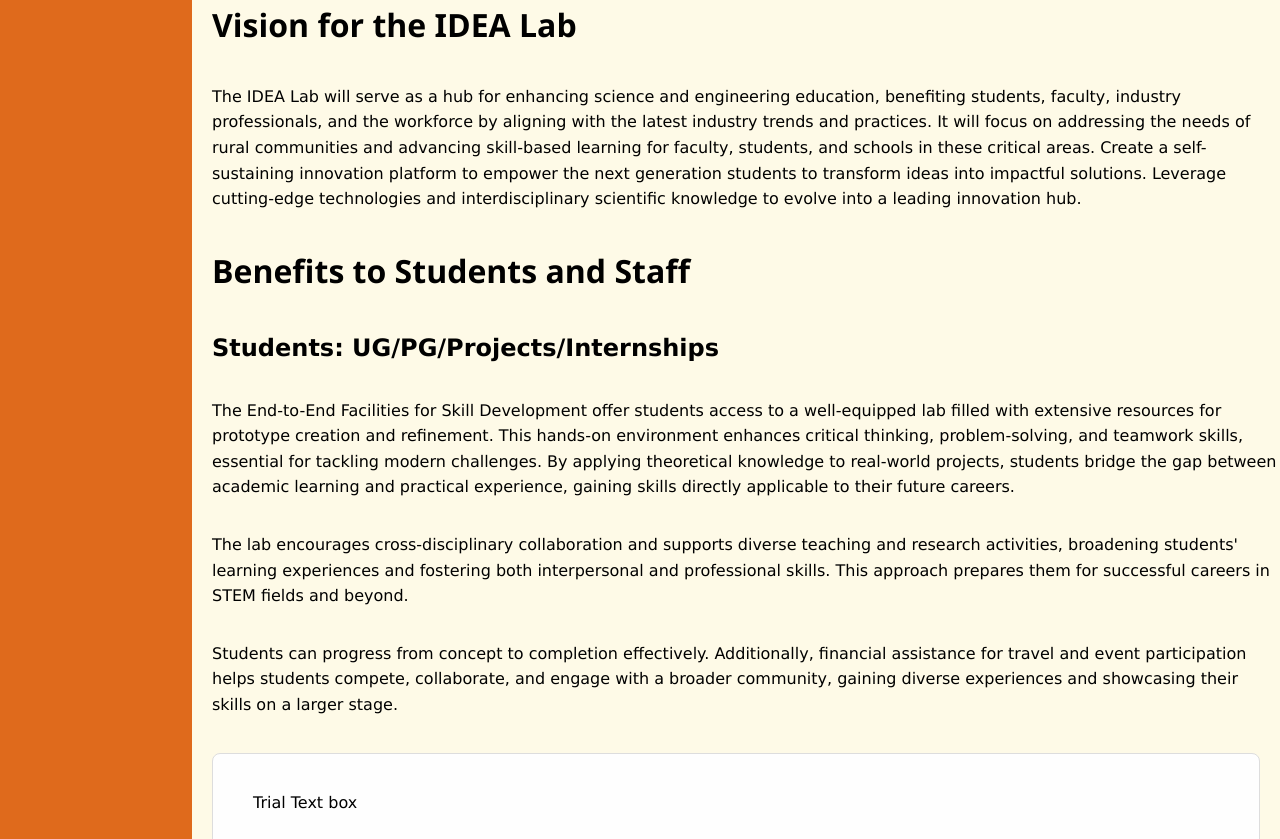
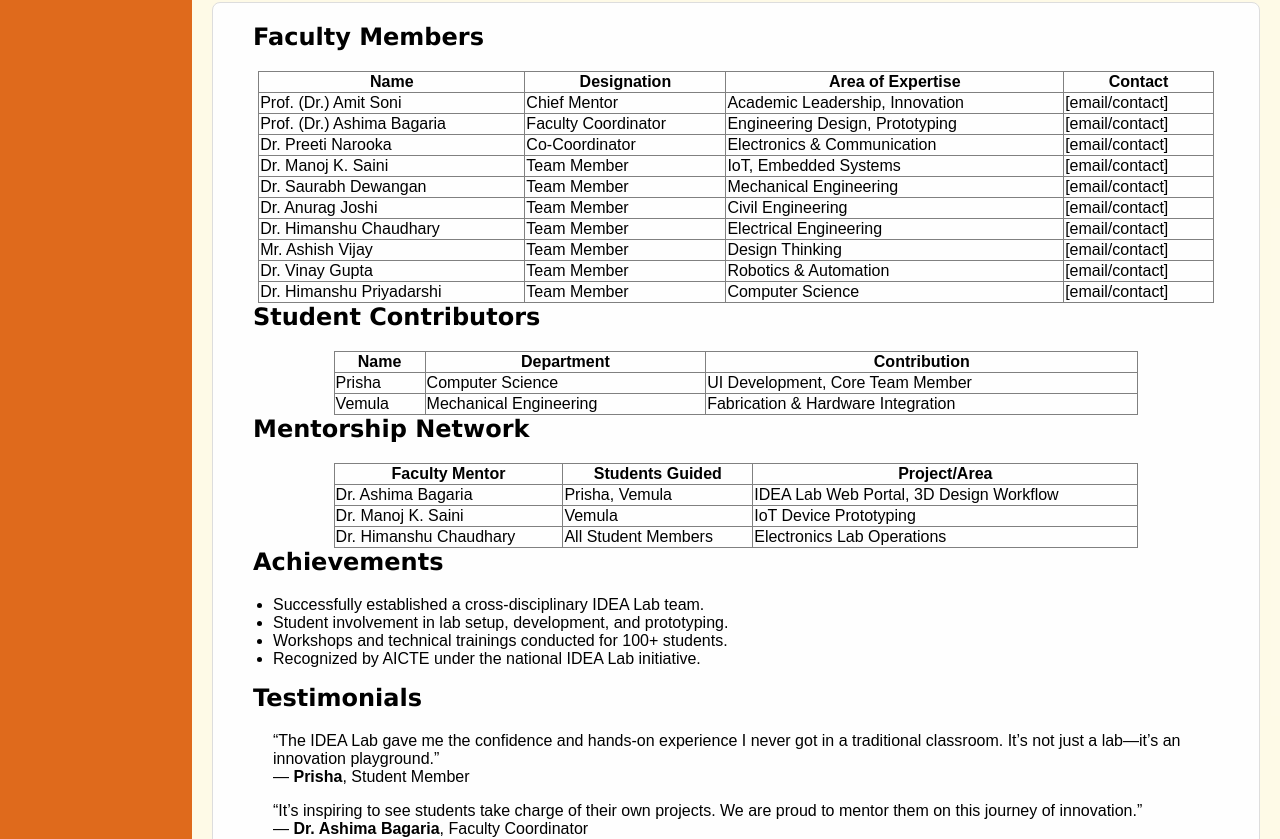
Before and after one commit to Ananya-Vemula/idealabmujuiux, a React (Create React App) app: page /students in a window 1280 px wide. Shown: the part 301-1140 px from the top of the page. Built offline with nearby package versions, Linux system fonts and the light colour scheme.

Commit message:
Created student page,and linked both about us and student page to the app.js

```diff
--- a/src/AboutUsPage.js
+++ b/src/AboutUsPage.js
@@ -1,37 +1,8 @@
 import React from 'react';
-import './AboutUsPage.css';
 
 const AboutUsPage = () => {
   return (
-    <div className="about-page">
-      <div className="sidebar">
-        <ul>
-          <li>Section 1</li>
-          <li>Section 2</li>
-          <li>Section 3</li>
-        </ul>
-      </div>
-
-      <div className="main-content">
-        <nav className="top-nav">
-          <ul>
-            <li>About Us</li>
-            <li>Facilities</li>
-            <li>Projects & Research</li>
-            <li>Get Involved</li>
-            <li>Student & Faculties</li>
-          </ul>
-        </nav>
-
-        <div className="carousel-placeholder">
-          <p>Carousel</p>
-          <div className="arrows">
-            <span>&lt;</span>
-            <span>&gt;</span>
-          </div>
-        </div>
-
-        <section className="section-content">
+    <>
       <h2>About Us</h2>
       <p>
         The [Your Institution's Name] has established a dedicated center under the visionary
@@ -88,6 +59,7 @@ const AboutUsPage = () => {
       </p>
 
       <h2>Benefits to Students and Staff</h2>
+
       <h3>Students: UG/PG/Projects/Internships</h3>
       <p>
         The End-to-End Facilities for Skill Development offer students access to a well-equipped
@@ -125,9 +97,7 @@ const AboutUsPage = () => {
         <li>Prisha</li>
         <li>Vemula</li>
       </ul>
-        </section>
-      </div>
-    </div>
+    </>
   );
 };
 
--- a/src/App.js
+++ b/src/App.js
@@ -1,5 +1,8 @@
 import React, { useState, useEffect } from 'react';
 import './App.css';
+import { Routes, Route, Link } from 'react-router-dom';
+import AboutUsPage from './AboutUsPage';
+import StudentsAndFacultiesPage from './StudentsAndFacultiesPage';
 
 const images = [
   '/images/img1.jpg',
@@ -14,14 +17,14 @@ const App = () => {
   const prev = () => setIndex((index - 1 + images.length) % images.length);
 
   useEffect(() => {
-    const interval = setInterval(next, 3000); // auto next every 3s
+    const interval = setInterval(next, 3000);
     return () => clearInterval(interval);
   }, [index]);
 
   return (
     <div className="page-container">
       <div className="container">
-        {/* Side Navigation */}
+        {/* Static Sidebar */}
         <div className="side-nav">
           <ul>
             <li>Section 1</li>
@@ -32,42 +35,54 @@ const App = () => {
 
         {/* Main Content */}
         <div className="main-content">
-          {/* Top Navigation */}
+          {/* Static Top Navbar */}
           <div className="top-nav">
             <nav>
-              <a href="#about">About Us</a>
+              <Link to="/about">About Us</Link>
               <a href="#facilities">Facilities</a>
               <a href="#projects">Projects & Research</a>
               <a href="#involved">Get Involved</a>
-              <a href="#people">Student & Faculties</a>
+              <Link to="/students">Student & Faculties</Link>
             </nav>
           </div>
 
-          {/* Image Carousel */}
+          {/* Static Carousel */}
           <div className="carousel">
             <button onClick={prev}>&lt;</button>
             <img src={images[index]} alt="Carousel" />
             <button onClick={next}>&gt;</button>
           </div>
 
-          <h1>Vision for the IDEA Lab</h1>
-          <p>The IDEA Lab will serve as a hub for enhancing science and engineering education, benefiting students, faculty, industry professionals, and the workforce by aligning with the latest industry trends and practices. It will focus on addressing the needs of rural communities and advancing skill-based learning for faculty, students, and schools in these critical areas. Create a self-sustaining innovation platform to empower the next generation students to transform ideas into impactful solutions. Leverage cutting-edge technologies and interdisciplinary scientific knowledge to evolve into a leading innovation hub.</p>
-
-          <h1>Benefits to Students and Staff</h1>
-          <h2>Students: UG/PG/Projects/Internships</h2>
-          <p>The End-to-End Facilities for Skill Development offer students access to a well-equipped lab filled with extensive resources for prototype creation and refinement. This hands-on environment enhances critical thinking, problem-solving, and teamwork skills, essential for tackling modern challenges. By applying theoretical knowledge to real-world projects, students bridge the gap between academic learning and practical experience, gaining skills directly applicable to their future careers.</p>
-          <p>The lab encourages cross-disciplinary collaboration and supports diverse teaching and research activities, broadening students' learning experiences and fostering both interpersonal and professional skills. This approach prepares them for successful careers in STEM fields and beyond.</p>
-          <p>Students can progress from concept to completion effectively. Additionally, financial assistance for travel and event participation helps students compete, collaborate, and engage with a broader community, gaining diverse experiences and showcasing their skills on a larger stage.</p>
-
-          {/* Text Section 1 */}
+          {/* Dynamic Page Content only */}
           <div className="text-block">
-            <p>Trial Text box</p>
+            <Routes>
+              <Route path="/about" element={<AboutUsPage />} />
+              <Route path="/students" element={<StudentsAndFacultiesPage />} />
+              <Route
+                path="/"
+                element={
+                  <>
+                    <h1>Vision for the IDEA Lab</h1>
+                    <p>
+                      The IDEA Lab will serve as a hub for enhancing science and engineering
+                      education, benefiting students, faculty, industry professionals, and the
+                      workforce by aligning with the latest industry trends and practices...
+                    </p>
+                    <h1>Benefits to Students and Staff</h1>
+                    <h2>Students: UG/PG/Projects/Internships</h2>
+                    <p>
+                      The End-to-End Facilities for Skill Development offer students access to
+                      a well-equipped lab...
+                    </p>
+                  </>
+                }
+              />
+            </Routes>
           </div>
-
         </div>
       </div>
 
-      {/* Contact Us Footer */}
+      {/* Static Footer */}
       <footer className="footer">
         <p>Contact Us | College: Manipal University Jaipur | Phone: 0141 399 9100</p>
       </footer>
--- /dev/null
+++ b/src/StudentsAndFacultiesPage.js
@@ -0,0 +1,83 @@
+import React from 'react';
+
+const StudentsAndFacultiesPage = () => {
+  return (
+    <>
+      <h2>Faculty Members</h2>
+      <table style={{ width: '95%', margin: 'auto', borderCollapse: 'collapse' }} border="1">
+        <thead>
+          <tr>
+            <th>Name</th>
+            <th>Designation</th>
+            <th>Area of Expertise</th>
+            <th>Contact</th>
+          </tr>
+        </thead>
+        <tbody>
+          <tr><td>Prof. (Dr.) Amit Soni</td><td>Chief Mentor</td><td>Academic Leadership, Innovation</td><td>[email/contact]</td></tr>
+          <tr><td>Prof. (Dr.) Ashima Bagaria</td><td>Faculty Coordinator</td><td>Engineering Design, Prototyping</td><td>[email/contact]</td></tr>
+          <tr><td>Dr. Preeti Narooka</td><td>Co-Coordinator</td><td>Electronics & Communication</td><td>[email/contact]</td></tr>
+          <tr><td>Dr. Manoj K. Saini</td><td>Team Member</td><td>IoT, Embedded Systems</td><td>[email/contact]</td></tr>
+          <tr><td>Dr. Saurabh Dewangan</td><td>Team Member</td><td>Mechanical Engineering</td><td>[email/contact]</td></tr>
+          <tr><td>Dr. Anurag Joshi</td><td>Team Member</td><td>Civil Engineering</td><td>[email/contact]</td></tr>
+          <tr><td>Dr. Himanshu Chaudhary</td><td>Team Member</td><td>Electrical Engineering</td><td>[email/contact]</td></tr>
+          <tr><td>Mr. Ashish Vijay</td><td>Team Member</td><td>Design Thinking</td><td>[email/contact]</td></tr>
+          <tr><td>Dr. Vinay Gupta</td><td>Team Member</td><td>Robotics & Automation</td><td>[email/contact]</td></tr>
+          <tr><td>Dr. Himanshu Priyadarshi</td><td>Team Member</td><td>Computer Science</td><td>[email/contact]</td></tr>
+        </tbody>
+      </table>
+
+      <h2>Student Contributors</h2>
+      <table style={{ width: '80%', margin: 'auto', borderCollapse: 'collapse' }} border="1">
+        <thead>
+          <tr><th>Name</th><th>Department</th><th>Contribution</th></tr>
+        </thead>
+        <tbody>
+          <tr><td>Prisha</td><td>Computer Science</td><td>UI Development, Core Team Member</td></tr>
+          <tr><td>Vemula</td><td>Mechanical Engineering</td><td>Fabrication & Hardware Integration</td></tr>
+        </tbody>
+      </table>
+
+      <h2>Mentorship Network</h2>
+      <table style={{ width: '80%', margin: 'auto', borderCollapse: 'collapse' }} border="1">
+        <thead>
+          <tr><th>Faculty Mentor</th><th>Students Guided</th><th>Project/Area</th></tr>
+        </thead>
+        <tbody>
+          <tr><td>Dr. Ashima Bagaria</td><td>Prisha, Vemula</td><td>IDEA Lab Web Portal, 3D Design Workflow</td></tr>
+          <tr><td>Dr. Manoj K. Saini</td><td>Vemula</td><td>IoT Device Prototyping</td></tr>
+          <tr><td>Dr. Himanshu Chaudhary</td><td>All Student Members</td><td>Electronics Lab Operations</td></tr>
+        </tbody>
+      </table>
+
+      <h2>Achievements</h2>
+      <ul>
+        <li>Successfully established a cross-disciplinary IDEA Lab team.</li>
+        <li>Student involvement in lab setup, development, and prototyping.</li>
+        <li>Workshops and technical trainings conducted for 100+ students.</li>
+        <li>Recognized by AICTE under the national IDEA Lab initiative.</li>
+      </ul>
+
+      <h2>Testimonials</h2>
+      <blockquote>
+        “The IDEA Lab gave me the confidence and hands-on experience I never got in a traditional classroom.
+        It’s not just a lab—it’s an innovation playground.”
+        <br />— <strong>Prisha</strong>, Student Member
+      </blockquote>
+
+      <blockquote>
+        “It’s inspiring to see students take charge of their own projects. We are proud to mentor them
+        on this journey of innovation.”
+        <br />— <strong>Dr. Ashima Bagaria</strong>, Faculty Coordinator
+      </blockquote>
+
+      <blockquote>
+        “This lab has bridged the gap between academic learning and real-world application.
+        We’re not just preparing students for exams—we’re preparing them for impact.”
+        <br />— <strong>Prof. (Dr.) Amit Soni</strong>, Chief Mentor
+      </blockquote>
+    </>
+  );
+};
+
+export default StudentsAndFacultiesPage;
--- a/src/index.js
+++ b/src/index.js
@@ -1,17 +1,12 @@
+// index.js
 import React from 'react';
 import ReactDOM from 'react-dom/client';
-import './index.css';
 import App from './App';
-import reportWebVitals from './reportWebVitals';
+import { BrowserRouter } from 'react-router-dom';
 
 const root = ReactDOM.createRoot(document.getElementById('root'));
 root.render(
-  <React.StrictMode>
+  <BrowserRouter>
     <App />
-  </React.StrictMode>
+  </BrowserRouter>
 );
-
-// If you want to start measuring performance in your app, pass a function
-// to log results (for example: reportWebVitals(console.log))
-// or send to an analytics endpoint. Learn more: https://bit.ly/CRA-vitals
-reportWebVitals();
```
Lines whose indentation alone changed are shown as unchanged.
